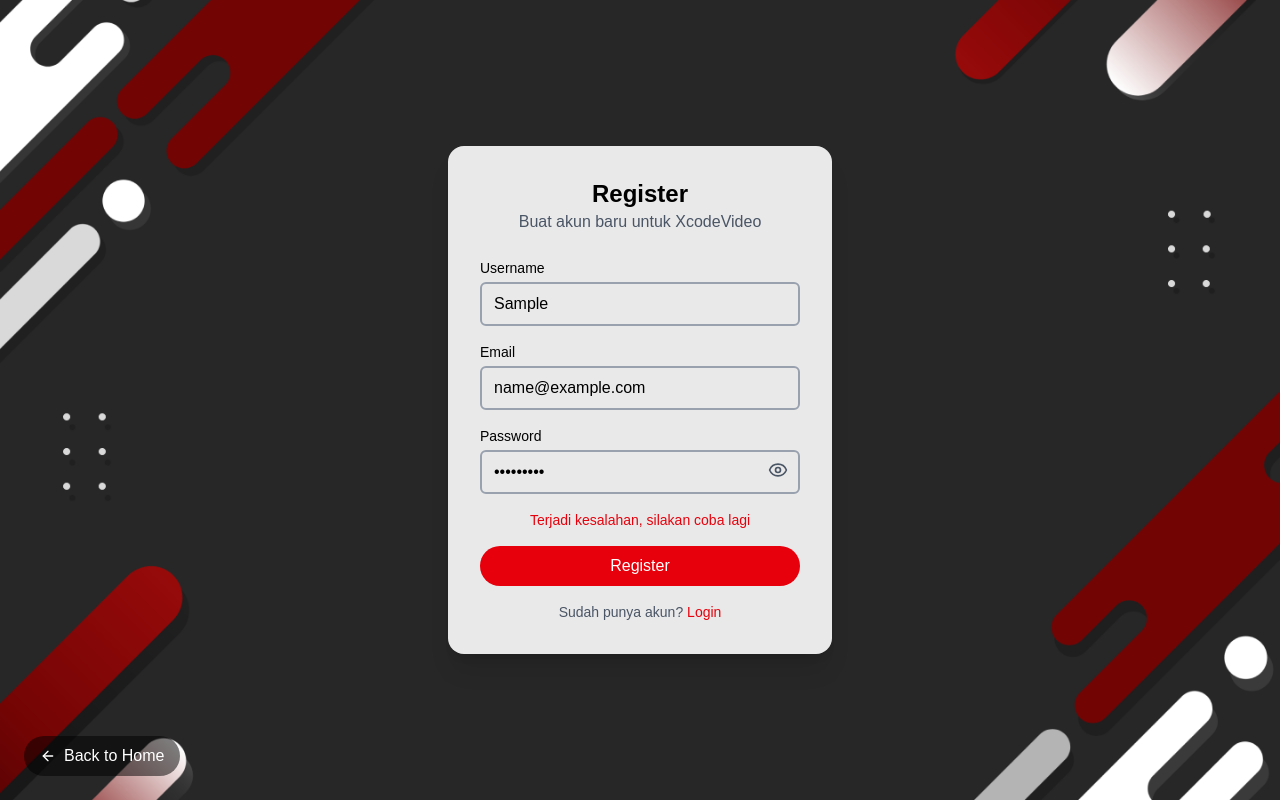
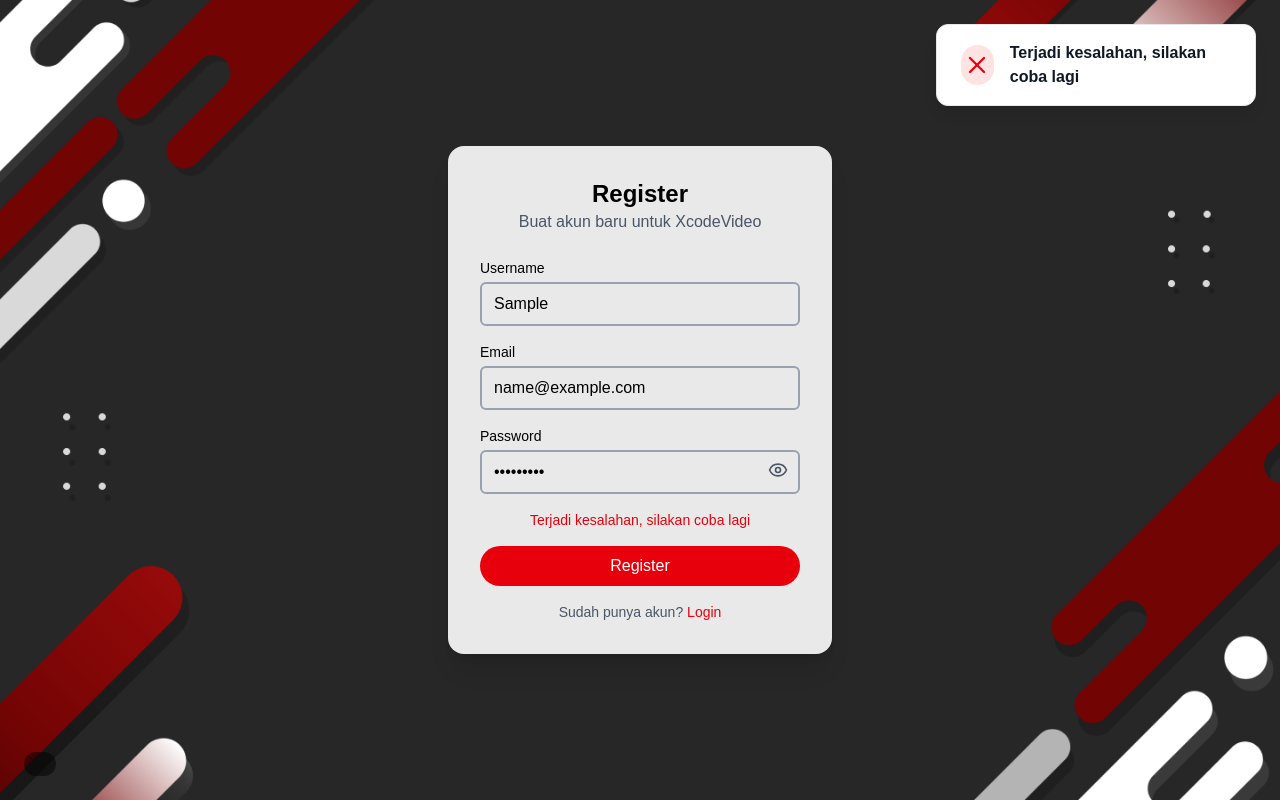
Before and after one commit to satyaa232323/xcodeclass, a Next.js app: page /auth/register in a window 1280 px wide. Both pictures are taken after typing "Sample", "name@example.com", "Sample123" into the empty fields and a click on the button "Register". Built offline with nearby package versions, Linux system fonts and the light colour scheme; no server answers.

Commit message:
toaster finished

```diff
--- a/app/auth/register/page.tsx
+++ b/app/auth/register/page.tsx
@@ -1,14 +1,13 @@
 "use client";
 
 import { useState } from "react";
+import { useToast } from "@/components/ToastContext";
 import { useRouter } from "next/navigation";
-import { Eye, EyeOff, ArrowLeft } from "lucide-react";
+import { Eye, EyeOff, ArrowLeft, Link } from "lucide-react";
 import { register } from "@/utils/api";
 import { useForm } from "react-hook-form";
 import { zodResolver } from "@hookform/resolvers/zod";
 import { z } from "zod";
-
-
 
 // Zod validation schema
 const registerSchema = z.object({
@@ -30,38 +29,36 @@
     resolver: zodResolver(registerSchema),
   });
 
+  const toast = useToast();
   const onSubmit = async (data: RegisterFormData) => {
     try {
       const res = await register(data.username, data.email, data.password);
-
       if (!res) {
         setIsError("Register gagal");
+        toast.showToast("Register gagal", "error");
         return;
       }
-
       setIsError("Akun berhasil dibuat");
-
-      // redirect ke login setelah 2 detik
+      toast.showToast("Akun berhasil dibuat!", "success");
       setTimeout(() => {
         router.push("/auth/login");
-      }, 2000);
+      }, 1200);
     } catch (err) {
       setIsError("Terjadi kesalahan, silakan coba lagi");
+      toast.showToast("Terjadi kesalahan, silakan coba lagi", "error");
     }
   };
 
   return (
-    <div
-    >
-
+    <div>
       {/* Tombol Back */}
-      <a
+      <Link
         href="/"
         className="absolute bottom-6 left-6 flex items-center gap-2 text-white bg-black/50 px-4 py-2 rounded-full hover:bg-black/70 transition"
       >
         <ArrowLeft className="w-4 h-4" />
         Back to Home
-      </a>
+      </Link>
 
       <div className="bg-white/90 rounded-2xl shadow-xl w-96 p-8 relative z-10">
         <h1 className="text-2xl font-bold text-center text-black">Register</h1>
@@ -82,12 +79,16 @@
                          text-black"
             />
             {errors.username && (
-              <p className="mt-1 text-sm text-red-600">{errors.username.message}</p>
+              <p className="mt-1 text-sm text-red-600">
+                {errors.username.message}
+              </p>
             )}
           </div>
 
           <div>
-            <label className="block text-sm font-medium text-black">Email</label>
+            <label className="block text-sm font-medium text-black">
+              Email
+            </label>
             <input
               type="email"
               {...registerForm("email")}
@@ -96,7 +97,9 @@
                          text-black"
             />
             {errors.email && (
-              <p className="mt-1 text-sm text-red-600">{errors.email.message}</p>
+              <p className="mt-1 text-sm text-red-600">
+                {errors.email.message}
+              </p>
             )}
           </div>
 
@@ -125,14 +128,17 @@
               </button>
             </div>
             {errors.password && (
-              <p className="mt-1 text-sm text-red-600">{errors.password.message}</p>
+              <p className="mt-1 text-sm text-red-600">
+                {errors.password.message}
+              </p>
             )}
           </div>
 
           {isError && (
             <p
-              className={`text-sm text-center ${isError.includes("berhasil") ? "text-green-600" : "text-red-600"
-                }`}
+              className={`text-sm text-center ${
+                isError.includes("berhasil") ? "text-green-600" : "text-red-600"
+              }`}
             >
               {isError}
             </p>
--- a/app/profile/payment/page.tsx
+++ b/app/profile/payment/page.tsx
@@ -11,6 +11,19 @@
 export default function PaymentPage() {
   const toast = useToast();
   const router = useRouter();
+  // Show toast if redirected from payment success
+  useEffect(() => {
+    if (typeof window !== "undefined") {
+      const params = new URLSearchParams(window.location.search);
+      if (params.get("payment") === "success") {
+        toast.showToast("Pembayaran berhasil!", "success");
+        // Remove query param from URL after showing toast
+        const url = new URL(window.location.href);
+        url.searchParams.delete("payment");
+        window.history.replaceState({}, document.title, url.pathname);
+      }
+    }
+  }, []);
   const [isPaying, setIsPaying] = useState(false);
   const [error, setError] = useState("");
   const [orders, setOrders] = useState<Order[]>([]);
--- a/components/ToastContext.tsx
+++ b/components/ToastContext.tsx
@@ -1,5 +1,6 @@
 "use client";
 import { createContext, useContext, useState } from "react";
+import { Check, X as XIcon } from "lucide-react";
 
 interface Toast {
   message: string;
@@ -28,11 +29,25 @@
     <ToastContext.Provider value={{ toast, showToast, hideToast }}>
       {children}
       {toast && (
-        <div
-          className={`fixed top-6 right-6 z-[9999] px-6 py-3 rounded-lg shadow-lg text-white font-semibold transition-all duration-300
-            ${toast.type === "success" ? "bg-green-500" : "bg-red-500"}`}
-        >
-          {toast.message}
+        <div className="fixed top-6 right-6 z-[9999] flex items-center gap-4 px-6 py-4 rounded-xl shadow-lg bg-white border border-gray-200 min-w-[260px] max-w-xs transition-all duration-300">
+          <span
+            className={`flex items-center justify-center w-10 h-10 rounded-full text-xl
+              ${
+                toast.type === "success"
+                  ? "bg-green-100 text-green-600"
+                  : "bg-red-100 text-red-600"
+              }
+            `}
+          >
+            {toast.type === "success" ? (
+              <Check size={28} />
+            ) : (
+              <XIcon size={28} />
+            )}
+          </span>
+          <span className="text-base font-semibold text-gray-900">
+            {toast.message}
+          </span>
         </div>
       )}
     </ToastContext.Provider>
```
